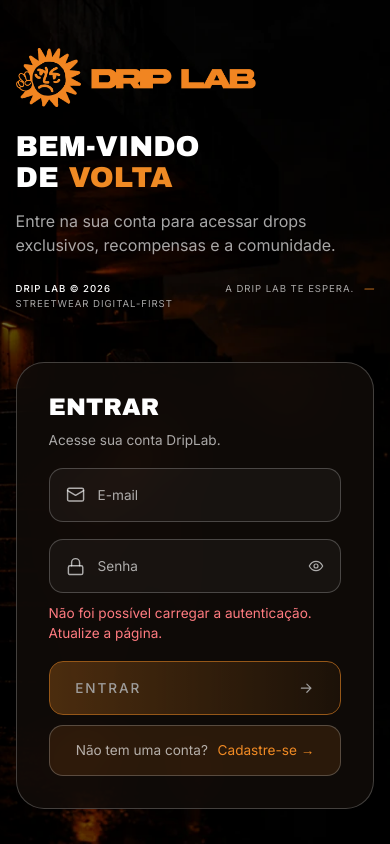
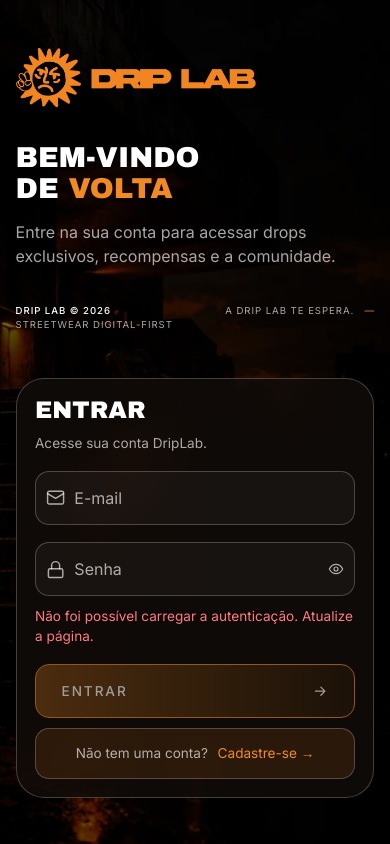
Before and after one commit to Chario-Sousa/driplab, a website: page public/login.html in a window 390 px wide. Drawn offline with Linux system fonts and the light colour scheme; a web font is replaced by a local one.

Commit message:
Corrige layout móvel do início e da autenticação

```diff
--- a/public/app.css
+++ b/public/app.css
@@ -195,7 +195,7 @@
   .perfil .col:last-child{grid-column:1/-1;grid-template-columns:repeat(auto-fit,minmax(260px,1fr))}
 }
 @media(max-width:900px){
-  .auth{grid-template-columns:1fr;gap:2rem}
+  .auth{grid-template-columns:minmax(0,1fr);gap:2rem}
   .auth-marca{gap:1.4rem}
   .auth-marca .logo img{width:min(240px,100%)}
   .auth-marca .beneficios,.auth-marca>p{display:none}
@@ -203,6 +203,13 @@
   .perfil .lateral{position:static;min-height:0}
   .lateral nav{grid-template-columns:repeat(auto-fit,minmax(140px,1fr))}
   .pedidos{grid-template-columns:1fr}
+}
+@media(max-width:480px){
+  .auth{gap:1rem}
+  .auth-rodape{flex-wrap:wrap;gap:.5rem 1rem}
+  .auth .painel{grid-template-columns:minmax(0,1fr);padding:1.15rem}
+  .auth .campo{padding-inline:.65rem;gap:.55rem}
+  .auth .campo input{font-size:1rem}
 }
 .favoritos-lista{display:grid;gap:.65rem}
 .favoritos-lista li{
```
Also changed, not shown: public/index.html (+9 -3 lines).
